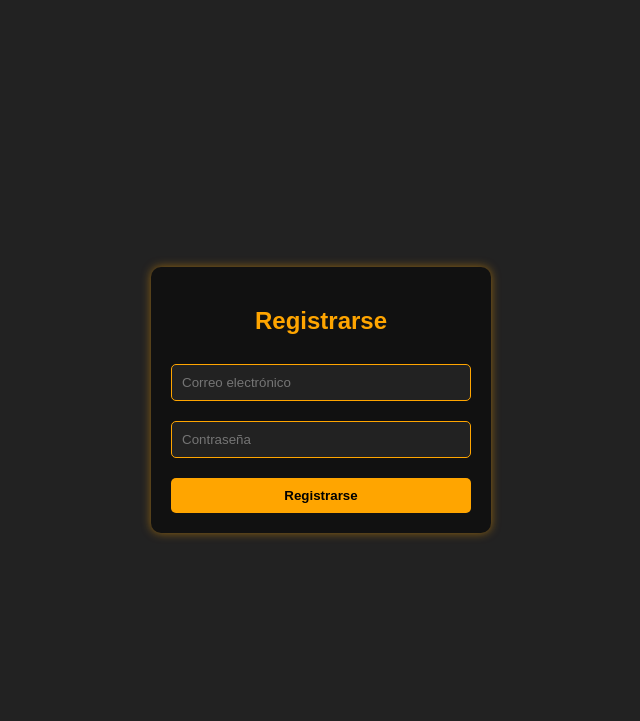
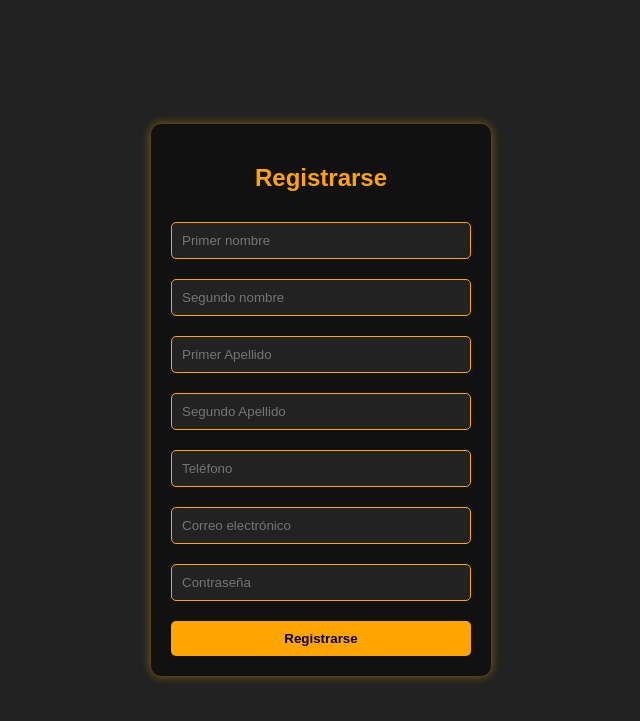
Before and after one commit to torresmatias23/FerreteriaDuoc, a Django app: page /Registro/ in a window 1280 px wide. Shown: the top 721 px of the page, without its empty margins (319-959 px from the left). Run offline with Django 5.2, Linux system fonts and the light colour scheme.

Commit message:
se cambio el registrarse, se cambio el login ahora cuando el tipousuario es admin entra a la pagina del admin, cuando un usuario se registra queda como users en auth de firebase y usuario en la base de datos es el mismo

```diff
--- a/core/templates/registro.html
+++ b/core/templates/registro.html
@@ -22,6 +22,11 @@
 
         <form method="post">
             {% csrf_token %}
+            <input type="text" name="primer_nombre" placeholder="Primer nombre" required>
+            <input type="text" name="segundo_nombre" placeholder="Segundo nombre">
+            <input type="text" name="primer_apellido" placeholder="Primer Apellido" required>
+            <input type="text" name="segundo_apellido" placeholder="Segundo Apellido" required>
+            <input type="tel" name="telefono" placeholder="Teléfono" required>
             <input type="email" name="email" placeholder="Correo electrónico" required>
             <input type="password" name="password" placeholder="Contraseña" required>
             <button type="submit">Registrarse</button>
--- a/core/views.py
+++ b/core/views.py
@@ -18,16 +18,34 @@ db = firestore.client()
 
 def home(request):
     productos = []
+    nombre_usuario = ""
+    apellido_usuario = ""
+
     try:
+        # Obtener el UID guardado en sesión
+        uid = request.session.get("firebase_uid")
+        if uid:
+            user_doc = db.collection("usuarios").document(uid).get()
+            if user_doc.exists:
+                user_data = user_doc.to_dict()
+                nombre_usuario = user_data.get("primer_nombre", "")
+                apellido_usuario = user_data.get("primer_apellido", "").split(" ")[0]
+
+        # Traer productos
         docs = db.collection("productos").stream()
         for doc in docs:
             data = doc.to_dict()
             data['id'] = doc.id
             productos.append(data)
+
     except Exception as e:
-        print("Error al traer productos:", e)
+        print("Error al traer productos o datos del usuario:", e)
 
-    return render(request, 'index.html', {'productos': productos})
+    return render(request, 'index.html', {
+        'productos': productos,
+        'nombre_usuario': nombre_usuario,
+        'apellido_usuario': apellido_usuario
+    })
 
 
 
@@ -128,28 +146,37 @@ def contacto(request):
 
 def registrar_usuario(request):
     if request.method == "POST":
+        # Datos del formulario
         email = request.POST["email"]
         password = request.POST["password"]
+        primer_nombre = request.POST["primer_nombre"]
+        segundo_nombre = request.POST.get("segundo_nombre", "")  # opcional
+        primer_apellidos = request.POST["primer_apellido"]
+        segundo_apellido = request.POST["segundo_apellido"]
+        telefono = request.POST["telefono"]
+
         try:
-            # Crear usuario en Firebase
+            # Crear usuario en Firebase Authentication
             user = auth.create_user(email=email, password=password)
+            uid = user.uid
 
-            # Crear un objeto de usuario en Django
-            # Usamos el mismo email y contraseña para crear el usuario en Django
-            django_user = User.objects.create_user(username=email, email=email, password=password)
-
-            # Iniciar sesión automáticamente al registrarse
-            login(request, django_user)
-
-            # Mostrar mensaje de éxito
-            messages.success(request, "¡Registro exitoso! Ya estás logueado.")
-
-            # Redirigir a la página principal (index)
-            return redirect('/')
+            # Guardar información del usuario en Firestore
+            db.collection("usuarios").document(uid).set({
+                "email": email,
+                "primer_nombre": primer_nombre,
+                "segundo_nombre": segundo_nombre,
+                "primer_apellido": primer_apellidos,
+                "segundo_apellido": segundo_apellido,
+                "telefono": telefono,
+                "tipo_usuario": "cliente",
+            })
+            messages.success(request, "¡Registro exitoso!")
+            return redirect('/login')
         except Exception as e:
-            return JsonResponse({"error": str(e)})
+            messages.error(request, f"Ocurrió un error al registrar: {str(e)}")
 
     return render(request, "registro.html")
+
 
 def dashboard_admin(request):
     users = []
@@ -183,16 +210,35 @@ def login_usuario(request):
         password = request.POST["password"]
         try:
             firebase_user = auth.get_user_by_email(email)
-            user, created = User.objects.get_or_create(username=firebase_user.uid, email=email)
-            django_login(request, user)
-            return redirect('/')
-        except _auth_utils.UserNotFoundError:
+
+            uid = firebase_user.uid
+            request.session["firebase_uid"] = uid
+
+            # Obtener el tipo_usuario desde Firestore
+            doc_ref = db.collection("usuarios").document(uid)
+            doc = doc_ref.get()
+
+            if doc.exists:
+                datos_usuario = doc.to_dict()
+                tipo_usuario = datos_usuario.get("tipo_usuario")
+
+                # Crear el usuario en Django
+                user, created = User.objects.get_or_create(username=uid, email=email)
+                django_login(request, user)
+
+                # Redirigir según tipo de usuario
+                if tipo_usuario == "admin":
+                    return redirect("dashboard_admin")  # usa el name del path
+                else:
+                    return redirect("home")
+            else:
+                messages.error(request, "No se encontró el usuario en la base de datos.")
+        except auth.UserNotFoundError:
             messages.error(request, "El correo electrónico no está registrado.")
         except Exception as e:
-            messages.error(request, "Ocurrió un error al intentar iniciar sesión.")
+            messages.error(request, f"Ocurrió un error al iniciar sesión: {str(e)}")
 
     return render(request, "login.html")
-
 
 
 def logout_usuario(request):
```
Also changed, not shown: core/templates/index.html (+7 -5 lines), db.sqlite3.
